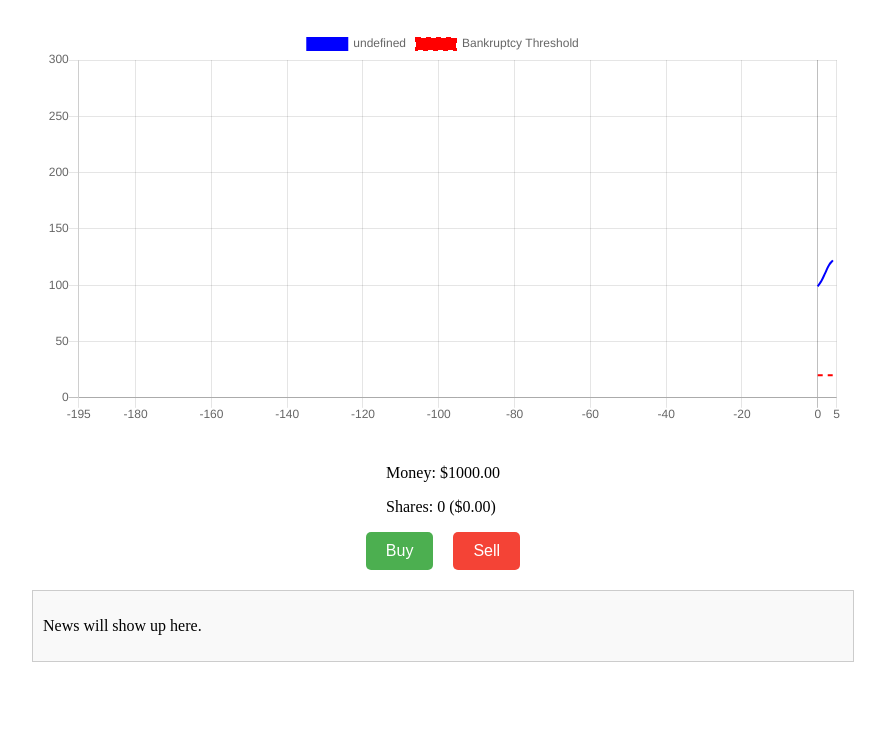
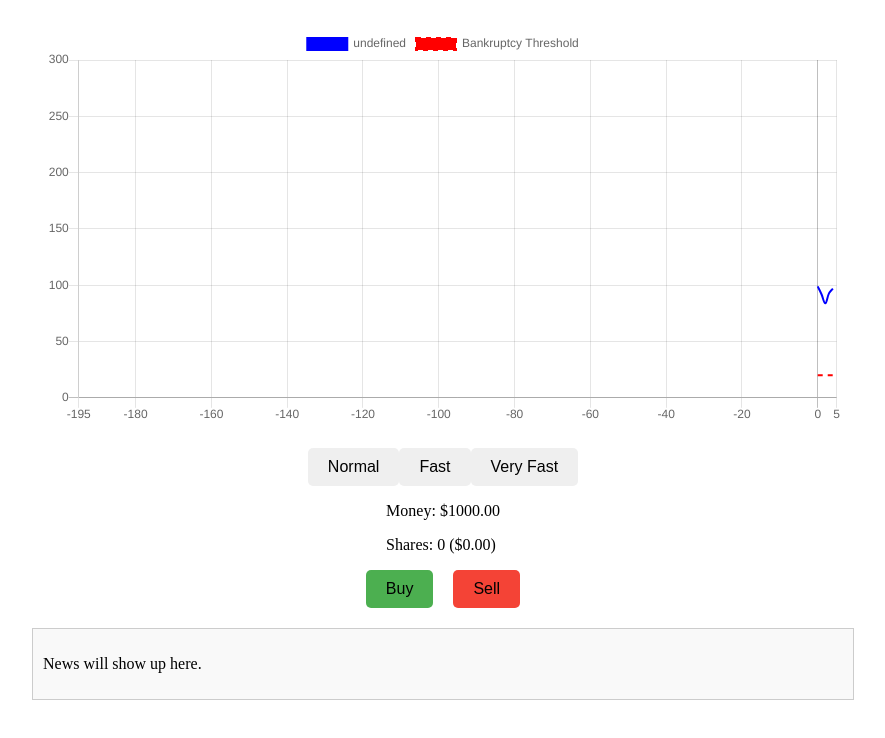
Before and after one commit to Jonathan-Tobias/SoloProject, a plain HTML site: page index.html in a window 1280 px wide. Shown: the whole page, without its empty margins (197-1082 px from the left). Drawn offline with nearby package versions, Linux system fonts and the light colour scheme.

Commit message:
Add speed control buttons and update button styles in the chart interface

```diff
--- a/index.html
+++ b/index.html
@@ -28,10 +28,11 @@
         button{
             padding: 10px 20px;
             font-size: 16px;
-            color: white;
+            color: rgb(2, 2, 2);
             border: none;
             border-radius: 5px;
             cursor: pointer;
+            border-radius: 5px;
         }
         #buy{
             background-color: #4CAF50;
@@ -39,12 +40,21 @@
         #sell{
             background-color: #f44336;
         }
+        .speedButtons {
+            display: flex;
+            flex-direction: row;
+        }
     </style>
 </head>
 <body>
     <div class="main">
         <div class="chart-container">
             <canvas id="myChart"></canvas>
+        </div>
+        <div class="speedButtons">
+            <button id="normal">Normal</button>
+            <button id="fast">Fast</button>
+            <button id="veryFast">Very Fast</button>
         </div>
         <div class="info">
             <p id="money">Money: $1000</p>
--- a/script.js
+++ b/script.js
@@ -8,8 +8,16 @@ let bankruptcyThreshold = 20;
 let money = 1000;
 let shares = 0;
 
+let updateSpeed = 1000;
+
+let intervalId = setInterval(updateStock, updateSpeed);
+
 document.getElementById("buy").addEventListener("click", buyShares);
 document.getElementById("sell").addEventListener("click", sellShares);
+document.getElementById("normal").addEventListener("click", () => update_speed(1000));
+document.getElementById("fast").addEventListener("click", () => update_speed(500));
+document.getElementById("veryFast").addEventListener("click", () => update_speed(250));
+
 
 const newsList = [
   {
@@ -136,7 +144,11 @@ function buyShares() {
     }
 }
 
-
+function update_speed(speed) {
+    clearInterval(intervalId); // stop old interval
+    updateSpeed = speed;
+    intervalId = setInterval(updateStock, updateSpeed); // start new interval
+}
 
 function sellShares() {
     if (shares > 0) {
@@ -147,55 +159,46 @@ function sellShares() {
 
 let tick = 0;
 
-setInterval(() => {
+function updateStock() {
     let lastY = xyValues.length > 0 ? xyValues[xyValues.length - 1].y : 100;
 
-    // Adjust random offset range by currentNewsImpact
     let minOffset = -9 + currentNewsImpact;
     let maxOffset = 10 + currentNewsImpact;
-
     let offset = Math.floor(Math.random() * (maxOffset - minOffset + 1)) + minOffset;
 
     if (impactDurationLeft > 0) {
         impactDurationLeft--;
     } else {
-        currentNewsImpact = 0; // reset impact after duration
+        currentNewsImpact = 0;
     }
 
-    let newPrice = lastY + offset;
-    newPrice = Math.min(250, Math.max(0, newPrice));
-
+    let newPrice = Math.min(250, Math.max(0, lastY + offset));
     xyValues.push({x: tick, y: newPrice});
     tick++;
 
-    if(xyValues.length > maxDataPoints) {
+    if (xyValues.length > maxDataPoints) {
         xyValues.shift();
     }
 
     chart.options.scales.xAxes[0].ticks.min = tick - maxDataPoints;
     chart.options.scales.xAxes[0].ticks.max = tick;
-
     chart.update();
 
     if (tick % 15 === 0) {
         const randomNews = newsList[Math.floor(Math.random() * newsList.length)];
-
         const newsItem = document.createElement("p");
         newsItem.textContent = randomNews.text;
         newsItem.className = "news-item";
-        document.getElementById("newsFeed").appendChild(newsItem);
+        document.getElementById("newsFeed").insertBefore(newsItem, document.getElementById("newsFeed").firstChild);
 
         currentNewsImpact = randomNews.impact;
         impactDurationLeft = randomNews.duration;
-
-
     }
 
     if (newPrice < bankruptcyThreshold) {
         shares = 0;
-
     }
 
     document.getElementById("money").textContent = `Money: $${money.toFixed(2)}`;
     document.getElementById("shares").textContent = `Shares: ${shares} ($${(shares * newPrice).toFixed(2)})`;
-}, 1000);
+}
```
